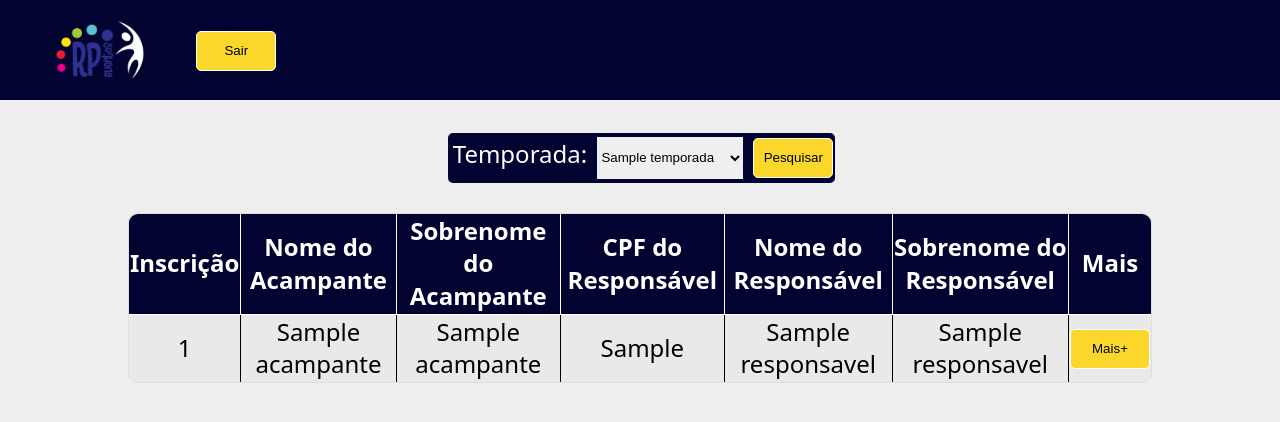
After one commit to TheTVS/FATEC-PI-2, a PHP site: page /usuario/menuUsuario.php in a window 1280 px wide. The commit adds this page. Shown: the top 422 px of the page. Run offline with PHP 8.4, Linux system fonts and the light colour scheme; the visitor is signed in with stand-in values (Sample User, id 1); tables that the repository leaves empty hold one stand-in row (values such as "Sample post").

```diff
--- a/resource/styles/temp.css
+++ b/resource/styles/temp.css
@@ -137,7 +137,7 @@ div.modal{
     margin:15% auto;
     padding:20px;
     width: fit-content;
-    max-height: 750px;
+    max-height: 75%;
     border: solid 30px #020331;
     border-radius: 10px;
     top: -25%;
--- /dev/null
+++ b/usuario/menuUsuario.php
@@ -0,0 +1,90 @@
+<?php
+session_start();
+
+if (isset($_SESSION['user_id'])) {
+    $usu_cpf = $_SESSION['user_id'];
+} else {
+    header('Location: loginUsuario.php');
+    exit();
+}
+
+include('../resource/database/conexao.php');
+
+//sql pesquisas
+if ($_SERVER["REQUEST_METHOD"] == "POST") {
+    $temp=$_POST['temporada'];
+    $sql = "SELECT a.aca_id, a.aca_nome, a.aca_sobrenome, b.res_cpf, b.res_nome, b.res_sobrenome FROM acampante a JOIN responsavel b ON a.aca_responsavel_res_cpf = b.res_cpf
+    join inscricao i on (i.temp_id=(SELECT temp_id FROM temporada where temp_id = '$temp')) GROUP by a.aca_id ORDER by a.aca_id ASC;";
+}
+else{
+    $sql = "SELECT a.aca_id, a.aca_nome, a.aca_sobrenome, b.res_cpf, b.res_nome, b.res_sobrenome FROM acampante a JOIN responsavel b ON a.aca_responsavel_res_cpf = b.res_cpf join inscricao i on (i.temp_id=(SELECT MAX(temp_id) FROM temporada)) GROUP by a.aca_id ORDER by a.aca_id ASC;";
+}
+$result_inscritos = $conexao->query($sql);
+
+$sql = "SELECT temp_id,temp_nome FROM temporada ORDER by temp_id DESC";
+$result_temporada = $conexao->query($sql);
+
+$i_containsc=1;
+?>
+<!DOCTYPE html>
+<html lang="pt-br">
+<head>
+    <meta charset="UTF-8">
+    <meta name="viewport" content="width=device-width, initial-scale=1.0">
+    <link rel="stylesheet" type="text/css" href="../resource/styles/temp.css">
+
+    <title>Document</title>
+</head>
+<body>
+    <div class="navbar"><img src="../resource\img\image\logo_rp_eventos_500x500.png" alt="logo">
+    <button onclick="location.href='deslogaUsuario.php'" class="desloga">Sair</button>
+    </div>
+    <br>
+
+    <!-- filtro -->
+        <div class="filtro">
+        <form action="" method="POST">Temporada: <select name="temporada" class='temporada'><?php
+        if ($result_temporada->num_rows > 0) {
+        while ($row = $result_temporada->fetch_assoc()) {
+            echo "<option value='" . $row['temp_id'] . "'>" . $row['temp_nome'] . "</option>";
+        }
+        } else {
+            echo "<option value=''>Nenhuma temporada encontrada</option>";
+        } ?></select> <input class="enviatemp" type="submit" value="Pesquisar"></form>
+        </div>
+
+<?php
+//tabela
+$i_contisnc=1;
+if ($result_inscritos->num_rows > 0) {
+    echo "<table class='inscricao'>
+            <tr>
+                <th>Inscrição</th>
+                <th>Nome do Acampante</th>
+                <th>Sobrenome do Acampante</th>
+                <th>CPF do Responsável</th>
+                <th>Nome do Responsável</th>
+                <th>Sobrenome do Responsável</th>
+                <th>Mais</th>
+            </tr>";
+    while($row = $result_inscritos->fetch_assoc()) {
+        echo "<tr>
+                <td>$i_contisnc</td>
+                <td>{$row['aca_nome']}</td>
+                <td>{$row['aca_sobrenome']}</td>
+                <td>{$row['res_cpf']}</td>
+                <td>{$row['res_nome']}</td>
+                <td>{$row['res_sobrenome']}</td>
+                <td>
+                     <button class='mais' onclick='abrirPopup({$row['aca_id']}, \"{$row['aca_nome']}\", \"{$row['aca_sobrenome']}\")'>Mais+</button>
+                </td>
+              </tr>";
+            $i_contisnc++;
+    }
+    echo "</table>";
+} else {
+    echo "0 resultados";
+}
+?>
+</body>
+</html>
```
Also changed, not shown: DB_create/rp_eventos.sql (+10 -0 lines), resource/styles/admin.css (+10 -0 lines), usuario/autorizaUsuario.php (added, +36 -0 lines), usuario/deslogaUsuario.php (added, +13 -0 lines), usuario/loginUsuario.php (added, +64 -0 lines).
